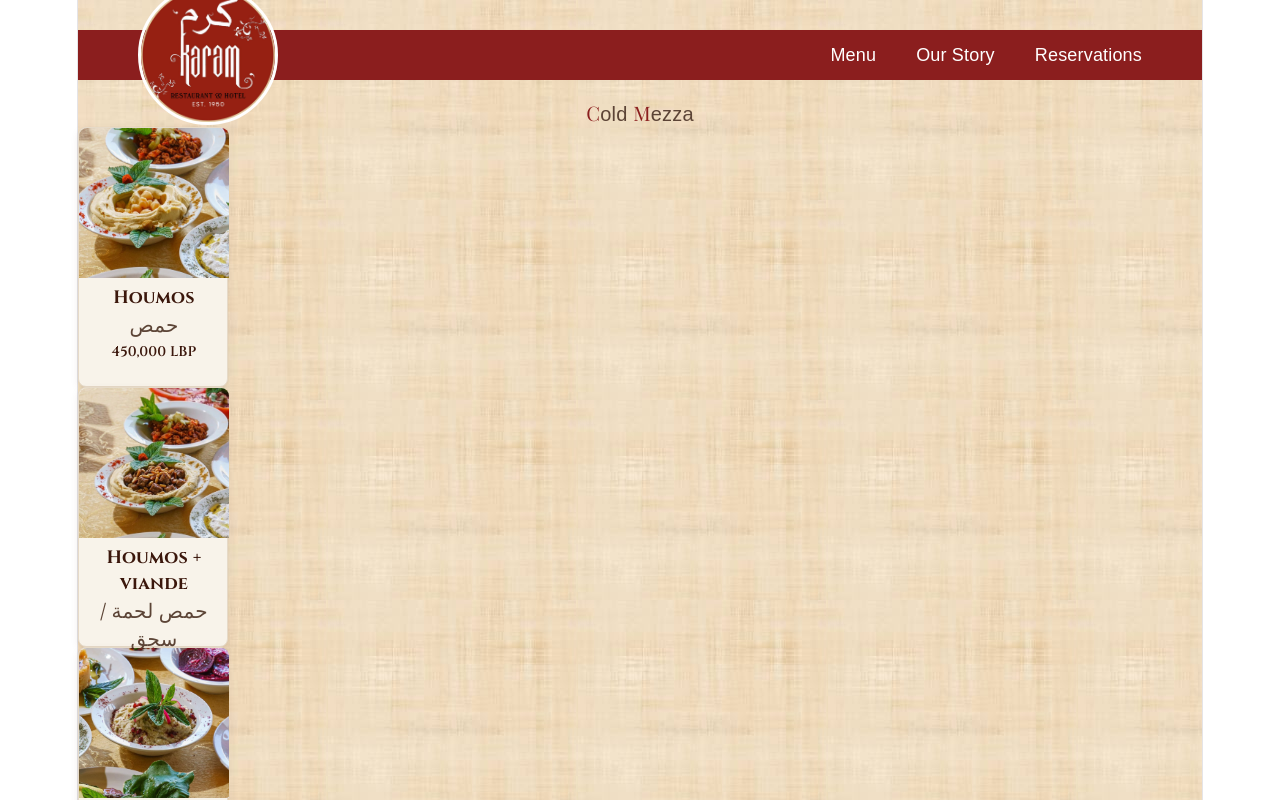
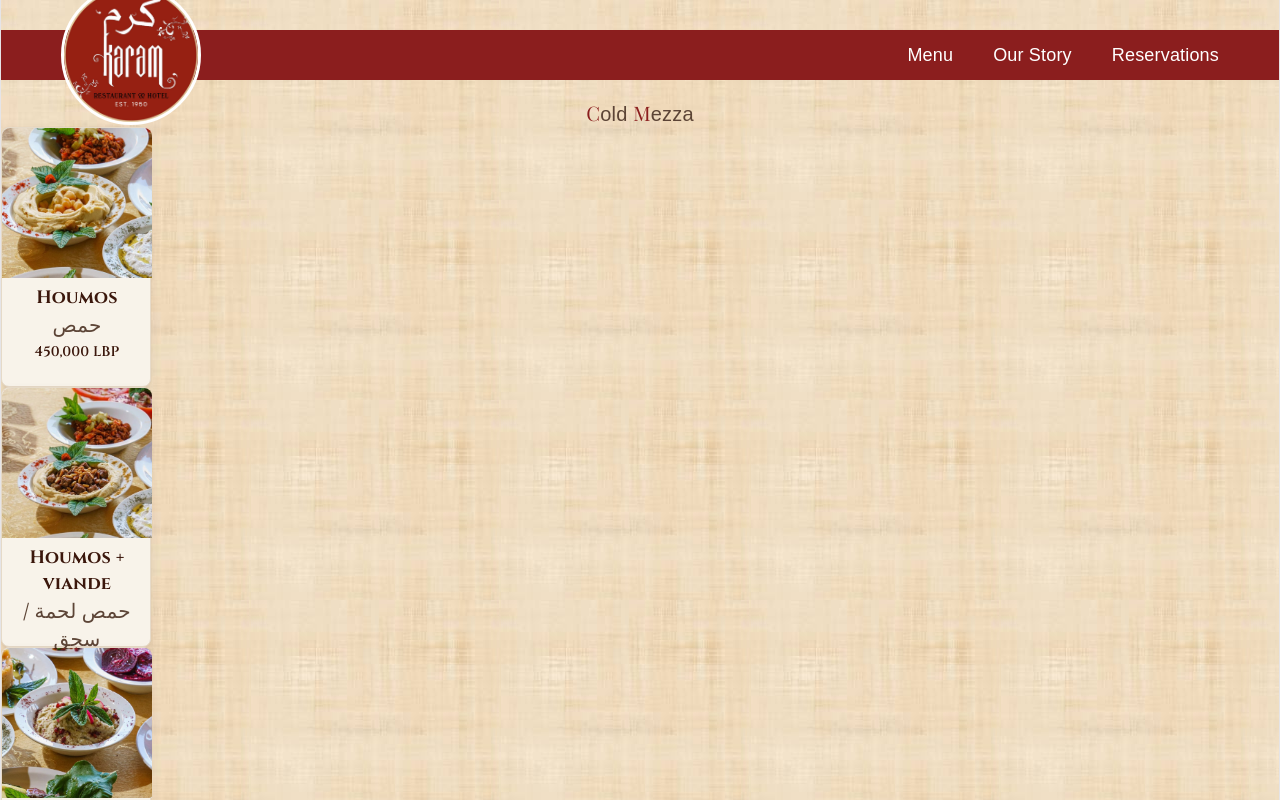
Before and after one commit to KaramRestaurant/Menu, a React (Vite) app: page / in a window 1280 px wide. Shown: the top 800 px of the page. Built offline with nearby package versions, Linux system fonts and the light colour scheme.

Commit message:
--Updates

```diff
--- a/src/App.css
+++ b/src/App.css
@@ -6,7 +6,18 @@
   box-sizing: border-box;
   /* min-height: 100%; */
 }
+html, body, #root {
+  min-height: 100%;
+  margin: 0;
+  width: 100%;
+  overflow-x: hidden;
 
+}
+
+
+.page-content {
+  flex: 1;
+}
 body {
   font-family: Arial, sans-serif;
 }
@@ -28,6 +39,7 @@ html, body {
   display: flex;
   flex-direction: column;
 }
+
 
 .navbar {
   height: 50px;
@@ -163,11 +175,15 @@ html, body {
 }
 
 .textStoryDiv {
-  width: 50%;
+   width: 50%;
   padding-right: 15px;
+  box-sizing: border-box;
 
 }
 
+.logo {
+  flex-shrink: 0;
+}
 .oldPictureImg {
   width: 200px;
   height: 270px;
--- a/src/App.jsx
+++ b/src/App.jsx
@@ -63,7 +63,7 @@ function App() {
   const hotMezza = [
     { firstName: 'Frites', secondName: 'بطاطا', price: '300,000 LBP', image: Fries },
     { firstName: 'Batata Kezbra', secondName: 'بطاطا بكزبرة', price: '400,000 LBP', image: BatataKouzbara },
-    { firstName: 'Batata grille + pesto', secondName: 'بطاطا مشوية + بيستو', price: '450,000 LBP' },
+    { firstName: 'Batata + pesto', secondName: 'بطاطا + بيستو', price: '450,000 LBP' },
     { firstName: 'Pates piece', secondName: 'معجنات (قطعة)', price: '50,000 LBP', image: R2a2at },
     { firstName: 'Saucissions / Soujok', secondName: 'سجق/مقانق', price: '600,000 LBP', image: M2ane2 },
     { firstName: 'Foie de beuf', secondName: 'قصبة بقر', price: '600,000 LBP', image: Asbet },
@@ -89,7 +89,7 @@ function App() {
   const mashewe = [
     { firstName: 'Viande 200g', secondName: 'لحمة ', price: '750,000 LBP', image: Mashewe },
     { firstName: 'Kafta/Kabab 200g', secondName: 'كفتة/كباب', price: '750,000 LBP', image: Mashewe },
-    { firstName: 'Aarayes Kafta/Kabab 200g', secondName: ' عرايس كفتة/ كباب', price: '800,000 LBP' },
+    { firstName: 'Aarayes Kafta/Kabab', secondName: ' عرايس كفتة/ كباب', price: '800,000 LBP' },
     { firstName: 'Tawouk 200g', secondName: 'طاووق', price: '700,000 LBP', image: Mashewe },
     { firstName: 'Kebbe crue', secondName: 'كبة نية', price: '900,000 LBP' },
     { firstName: 'Mix Barbecue 1kg', secondName: 'مشاوي مشكل', price: '3,600,000 LBP', image: MixMashewe },
@@ -102,7 +102,8 @@ function App() {
     setSelected(e)
   }
   return (
-    <div className="hero" style={{ backgroundImage: `url(${wallpaper})`, backgroundRepeat: 'repeat' }}>
+    <div className="hero" style={{ backgroundImage: `url(${wallpaper})`, backgroundRepeat: 'repeat',backgroundSize:'auto' }}>
+
       <nav className="navbar">
 
         <div className="logo">
@@ -114,6 +115,8 @@ function App() {
           <a href="#" onClick={() => handleClick('Reservations')}>Reservations</a>
         </div>
       </nav>
+
+<main className="page-content">
       {selected == 'Menu' ?
         <div>
           <div>
@@ -238,9 +241,10 @@ function App() {
             </div>
             :
             null}
-      <div className="footerName">
+  </main>
+  <div style={{width:'100%',height:'20px'}}></div>
         <Footer />
-      </div>
+
     </div>
   )
 }
```
